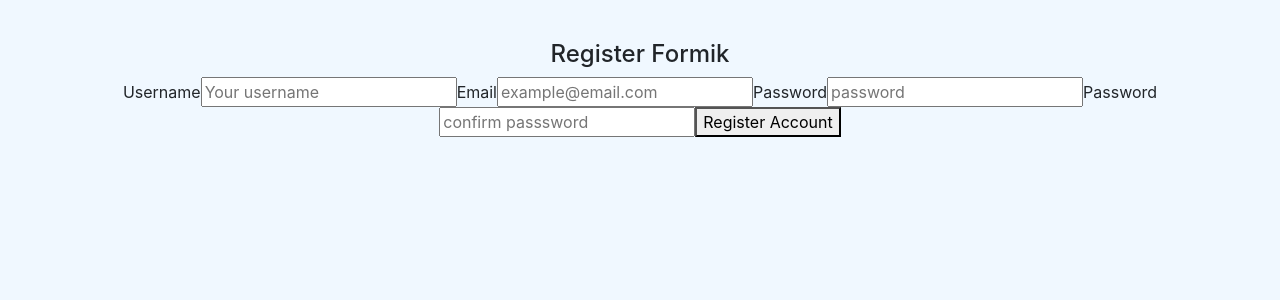
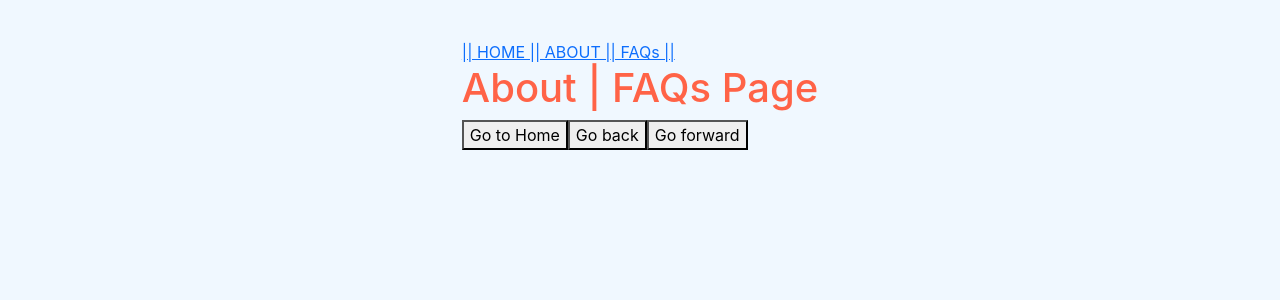
Before and after one commit to agustinaf-87/OBCReactProject, a React (Create React App) app: page /faqs in a window 1280 px wide. Shown: the top 300 px of the page. Built offline with nearby package versions, Linux system fonts and the light colour scheme.

Commit message:
subiendo cambios sesion 16

```diff
--- a/package.json
+++ b/package.json
@@ -14,6 +14,7 @@
     "react": "^18.2.0",
     "react-bootstrap": "^2.6.0",
     "react-dom": "^18.2.0",
+    "react-router-dom": "^6.6.2",
     "react-scripts": "5.0.1",
     "web-vitals": "^2.1.4",
     "yup": "^0.32.11"
--- /dev/null
+++ b/src/AppRoutingOne.js
@@ -0,0 +1,37 @@
+import {BrowserRouter as Router, Route, Link, Routes} from "react-router-dom"
+import HomePage from "./pages/home/HomePage";
+import NotFoundPage from "./pages/404/NotFoundPage.jsx"
+import AboutPage from "./pages/about-faqs/AboutPage";
+
+
+function AppRoutingOne() {
+  return (
+      <Router>
+      <div>
+        <aside>
+          <Link to="/">
+            || HOME |
+          </Link>
+          <Link to="/about">
+            | ABOUT |
+          </Link>
+          <Link to="/faqs">
+            | FAQs ||
+          </Link>
+        </aside>
+        <manin>
+          <Routes>
+            <Route path="/" element={<HomePage/>}/>
+            <Route path="/about" element={<AboutPage/>}/>
+            <Route path="/faqs" element={<AboutPage/>}/>
+
+            {/* 404- page not found */}
+            <Route path="*" element={<NotFoundPage/>}/>
+          </Routes>
+        </manin>
+      </div>
+
+      </Router>
+  );
+}
+export default AppRoutingOne;
--- a/src/index.js
+++ b/src/index.js
@@ -9,11 +9,13 @@
 
 import App from './App';
 import reportWebVitals from './reportWebVitals';
+import AppRoutingOne from './AppRoutingOne';
 
 const root = ReactDOM.createRoot(document.getElementById('root'));
 root.render(
   <React.StrictMode>
-    <App />
+    {/* <App /> */}
+    <AppRoutingOne></AppRoutingOne>
   </React.StrictMode>
 );
 
--- /dev/null
+++ b/src/pages/about-faqs/AboutPage.jsx
@@ -0,0 +1,43 @@
+import React from 'react'
+import {useLocation, useNavigate} from "react-router-dom"
+
+
+
+export default function AboutPage() {
+
+    const location = useLocation();
+    const navigate = useNavigate();
+
+    console.log("we are in route:", location.pathname)
+
+    const handleClick = () =>{
+        navigate("/")
+    }
+
+    const goBack = ()=>{
+        navigate(-1);
+    }
+
+    const goForward = ()=>{
+        navigate(1);
+    }
+
+    return (
+        <div>
+            <h1>
+                About | FAQs Page
+            </h1>
+            <div>
+                <button onClick={handleClick}>
+                    Go to Home
+                </button>
+                <button onClick={goBack}>
+                    Go back
+                </button>
+                <button onClick={goForward}>
+                    Go forward
+                </button>
+            </div>
+        </div>
+    )
+}
--- a/src/pages/home/HomePage.jsx
+++ b/src/pages/home/HomePage.jsx
@@ -1,10 +1,36 @@
 import React from 'react'
+import { useNavigate, useLocation } from "react-router-dom"
 
 export default function HomePage() {
-  return (
-    <div>
-        <h1>Home Page</h1>
-        <h2>Dashboard</h2>
-    </div>
-  )
+
+  const location = useLocation();
+  const navigate = useNavigate();
+
+  console.log("we are in route:", location.pathname)
+
+  const handleClick = () => {
+    navigate("/")
+  }
+
+  const goBack = () => {
+    navigate(-1);
+  }
+
+  const goForward = () => {
+    navigate(1);
+  }
+      return (
+        <div>
+          <h1>Home Page</h1>
+          <button onClick={handleClick}>
+            Go to Profile
+          </button>
+          <button onClick={goBack}>
+            Go back
+          </button>
+          <button onClick={goForward}>
+            Go forward
+          </button>
+        </div>
+      )
 }
```
Also changed, not shown: src/pages/profile/ProfilePage.jsx (added, +10 -0 lines), 1 other file (tests, documents, lock files or other folders).
